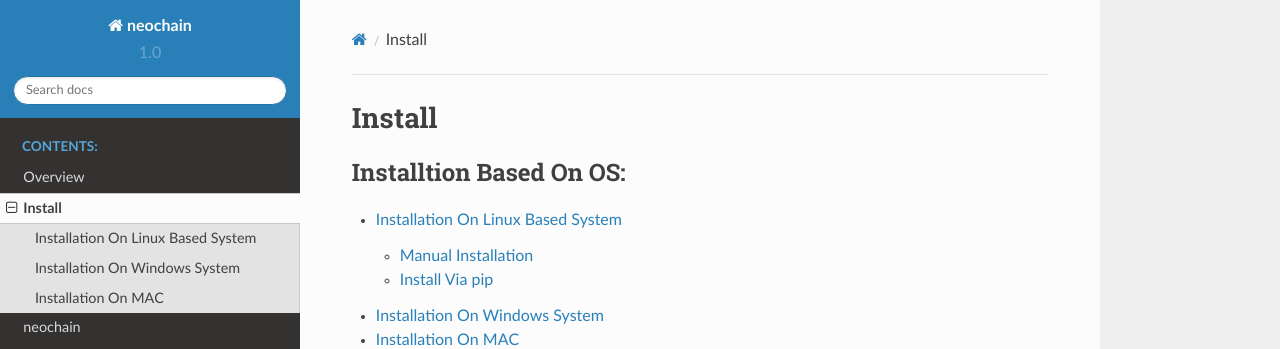
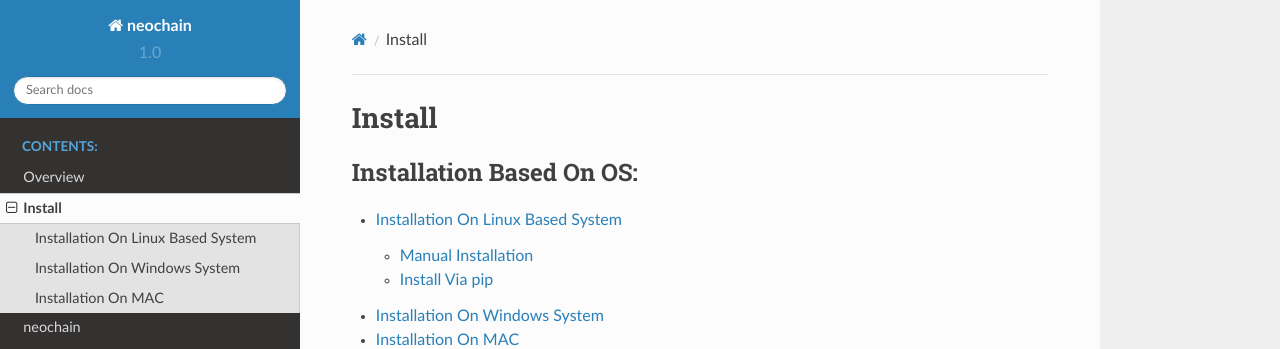
Before and after one commit to dalwar23/neochain, a Sphinx documentation site: the page built from docs/source/install.rst, in a window 1280 px wide. Shown: the top 349 px of the page. Built offline with Sphinx 7.4.7 and the Read the Docs theme 2.0.0, drawn with Linux system fonts in a browser that asks for light colours.

Commit message:
updated doc

```diff
--- a/docs/source/install.rst
+++ b/docs/source/install.rst
@@ -3,7 +3,7 @@
 
 .. toctree::
    :maxdepth: 2
-   :caption: Installtion Based On OS:
+   :caption: Installation Based On OS:
 
    install_linux
    install_windows
--- a/docs/source/neochain.rst
+++ b/docs/source/neochain.rst
@@ -1,8 +1,6 @@
 neochain package
 ================
 
-Submodules
-----------
 
 neochain.nc\_community\_handler module
 --------------------------------------
@@ -10,6 +8,7 @@
 .. automodule:: neochain.nc_community_handler
     :members:
     :undoc-members:
+    :show-inheritance:
 
 neochain.nc\_graph\_handler module
 ----------------------------------
@@ -17,3 +16,4 @@
 .. automodule:: neochain.nc_graph_handler
     :members:
     :undoc-members:
+    :show-inheritance:
```
Also changed, not shown: 10 other files.
